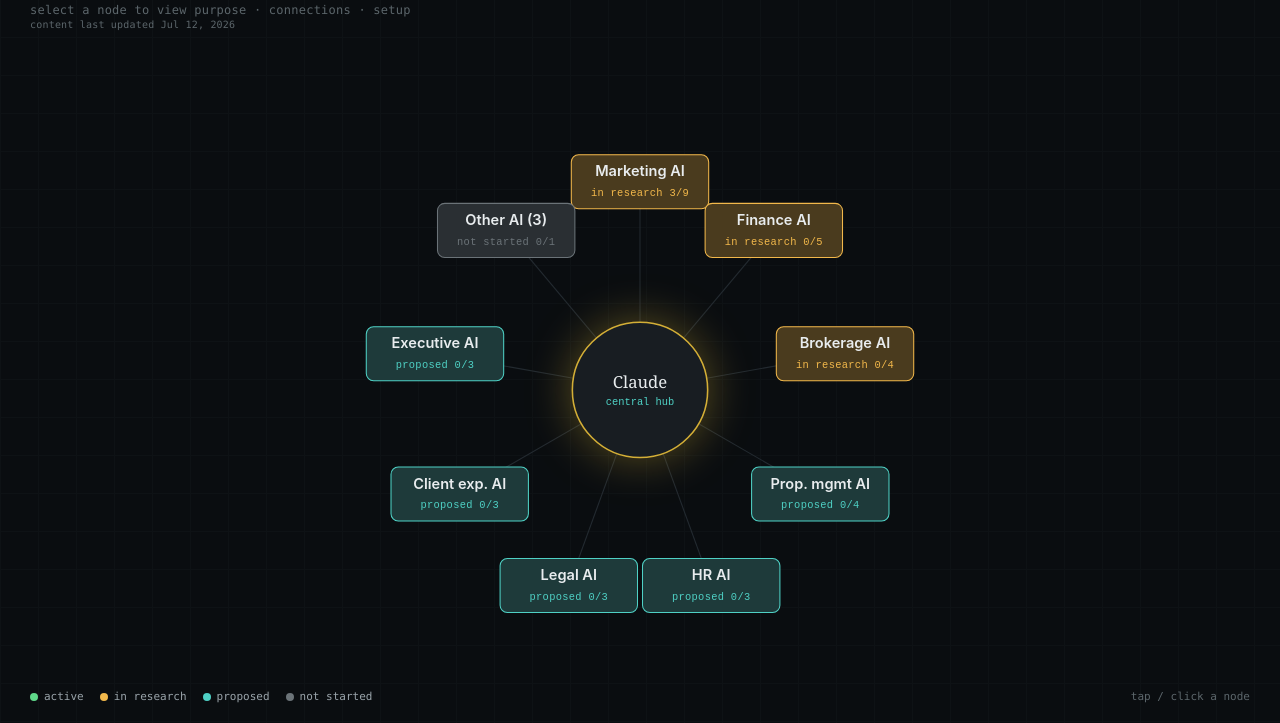
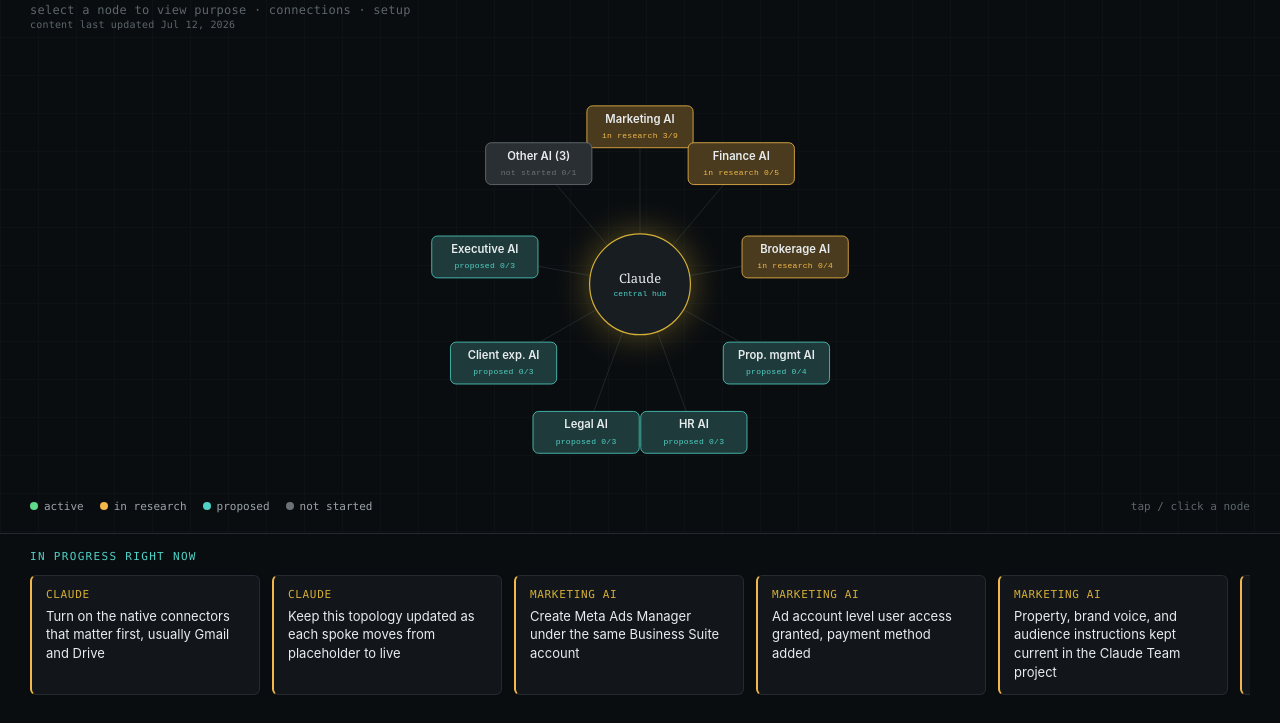
Before and after one commit to JackOfHearts2/NLG-AIOS-TOPOLOGY, a plain HTML site: page index.html in a window 1280 px wide. Shown: the part 77-800 px from the top of the page. Drawn offline with Linux system fonts and the light colour scheme.

Commit message:
Enhance index.html with now strip and SVG updates
Added a now strip section to display current progress and updated the SVG element for better accessibility.

```diff
--- a/index.html
+++ b/index.html
@@ -27,7 +27,7 @@
   .eyebrow{font-family:var(--mono);font-size:11px;letter-spacing:.16em;text-transform:uppercase;color:var(--cyan);margin:0 0 6px;}
   h1{font-family:var(--serif);font-weight:400;font-size:24px;color:var(--text);margin:0;letter-spacing:.01em;}
   .sub{font-family:var(--mono);font-size:12px;color:var(--text-3);margin:6px 0 0;letter-spacing:.02em;}
-  #stage{flex:1;position:relative;transition:filter .4s ease;}
+  #stage{flex:1;position:relative;transition:filter .4s ease;min-height:0;}
   #stage.dimmed{filter:blur(3px) brightness(.55);}
   svg#map{position:absolute;inset:0;width:100%;height:100%;}
   .node{cursor:pointer;transform-box:fill-box;transform-origin:center;transition:transform .22s cubic-bezier(.2,.8,.2,1);}
@@ -88,6 +88,16 @@
   .candidates li:last-child{border-bottom:none;}
   .tandem{font-size:14px;color:var(--text-2);line-height:1.65;background:var(--surface-2);border-left:2px solid var(--cyan);
     padding:14px 16px;margin-top:4px;}
+
+  #nowStrip{flex:none;padding:16px 30px 22px;border-top:1px solid var(--border);position:relative;z-index:1;background:var(--bg);}
+  #nowStrip .now-label{font-family:var(--mono);font-size:11px;letter-spacing:.12em;text-transform:uppercase;color:var(--cyan);margin:0 0 12px;}
+  .now-track{display:flex;gap:12px;overflow-x:auto;padding-bottom:6px;-webkit-overflow-scrolling:touch;}
+  .now-card{flex:none;width:230px;background:var(--surface);border:1px solid var(--border);border-left:2px solid var(--amber);
+    border-radius:6px;padding:12px 14px;cursor:pointer;transition:border-color .15s ease;}
+  .now-card:hover{border-color:var(--gold-dim);}
+  .now-card .nc-title{font-size:11px;color:var(--gold);font-family:var(--mono);letter-spacing:.06em;margin-bottom:6px;text-transform:uppercase;}
+  .now-card .nc-text{font-size:13px;color:var(--text);line-height:1.45;}
+  .now-empty{font-size:13px;color:var(--text-3);}
   .note{font-size:13px;color:var(--text-2);line-height:1.6;background:var(--surface-2);border-left:2px solid var(--amber);
     padding:14px 16px;margin-top:14px;}
   .question-box{border:1px dashed var(--cyan);padding:14px 16px;margin-top:14px;}
@@ -118,7 +128,7 @@
     <button class="back info-btn" onclick="openInfo()">about this map</button>
   </header>
   <div id="stage">
-    <svg id="map" viewBox="0 0 680 660" role="img" aria-label="Hub and spoke topology of NLG AI implementation"></svg>
+    <svg id="map" role="img" aria-label="Hub and spoke topology of NLG AI implementation"></svg>
     <div class="legend">
       <span><i class="dot" style="background:var(--green)"></i>active</span>
       <span><i class="dot" style="background:var(--amber)"></i>in research</span>
@@ -126,6 +136,10 @@
       <span><i class="dot" style="background:var(--gray)"></i>not started</span>
     </div>
     <div class="hint">tap / click a node</div>
+  </div>
+  <div id="nowStrip">
+    <p class="now-label">in progress right now</p>
+    <div id="nowTrack" class="now-track"></div>
   </div>
   <div id="overlay" onclick="closeDetail()"></div>
   <div id="detail">
@@ -145,11 +159,22 @@ const DIM   = { active:"#1E3A2B", research:"#4A3B1E", proposed:"#1E3A3A", "not-s
 const LABEL = { active:"active", research:"in research", proposed:"proposed", "not-started":"not started" };
 
 const svg = document.getElementById("map");
-const cx=340, cy=340, hubR=65, nodeR=200, boxW=132, boxH=52;
+const boxW=132, boxH=52;
+let cx=340, cy=330, hubR=65, nodeR=200;
 const NS = "http://www.w3.org/2000/svg";
 function el(tag, attrs){ const e=document.createElementNS(NS,tag); for(const k in attrs) e.setAttribute(k,attrs[k]); return e; }
 
+function sizeStage(){
+  const stage = document.getElementById("stage");
+  const w = stage.clientWidth, h = stage.clientHeight;
+  svg.setAttribute("viewBox", `0 0 ${w} ${h}`);
+  cx = w/2; cy = h/2;
+  nodeR = Math.max(150, Math.min(w, h) * 0.36 - boxW*0.2);
+  hubR = Math.max(48, nodeR * 0.32);
+}
+
 function render(){
+  sizeStage();
   svg.innerHTML = "";
   const defs = el("defs");
   defs.innerHTML = '<marker id="arrow" viewBox="0 0 10 10" refX="8" refY="5" markerWidth="6" markerHeight="6" orient="auto-start-reverse"><path d="M2 1L8 5L2 9" fill="none" stroke="#232A30" stroke-width="1.5" stroke-linecap="round" stroke-linejoin="round"/></marker>';
@@ -270,7 +295,34 @@ function closeDetail(){
   document.getElementById("stage").classList.remove("dimmed");
 }
 
+function renderNowStrip(){
+  const track = document.getElementById("nowTrack");
+  const items = [];
+  HUB.steps.filter(s=>s.state==="now").forEach(s=>items.push({label:"Claude", text:s.text, action:()=>openHub()}));
+  ASPECTS.forEach(a=>{
+    a.steps.filter(s=>s.state==="now").forEach(s=>items.push({label:a.name, text:s.text, action:()=>openDetail(a.id)}));
+  });
+  if(items.length === 0){
+    track.innerHTML = `<p class="now-empty">Nothing actively in progress right now.</p>`;
+    return;
+  }
+  track.innerHTML = "";
+  items.forEach(it=>{
+    const card = document.createElement("div");
+    card.className = "now-card";
+    card.innerHTML = `<div class="nc-title">${it.label}</div><div class="nc-text">${it.text}</div>`;
+    card.addEventListener("click", it.action);
+    track.appendChild(card);
+  });
+}
+
 render();
+renderNowStrip();
+let resizeTimer;
+window.addEventListener("resize", ()=>{
+  clearTimeout(resizeTimer);
+  resizeTimer = setTimeout(render, 150);
+});
 </script>
 </body>
 </html>
```
